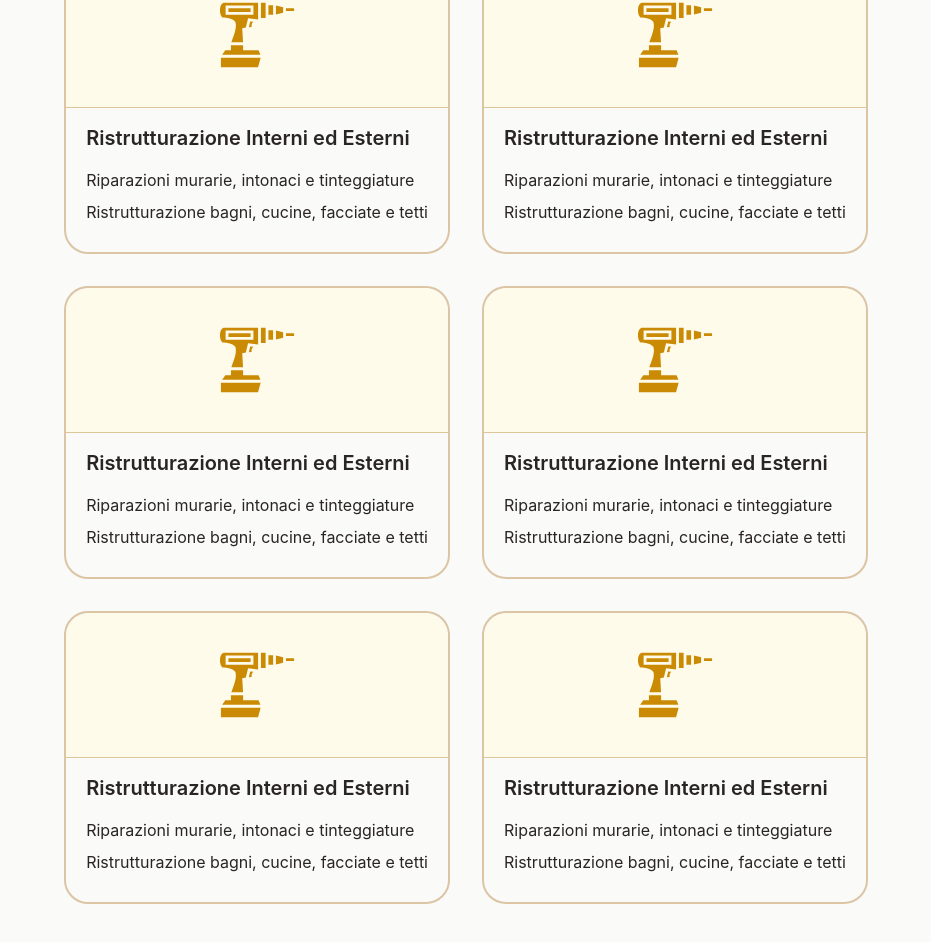
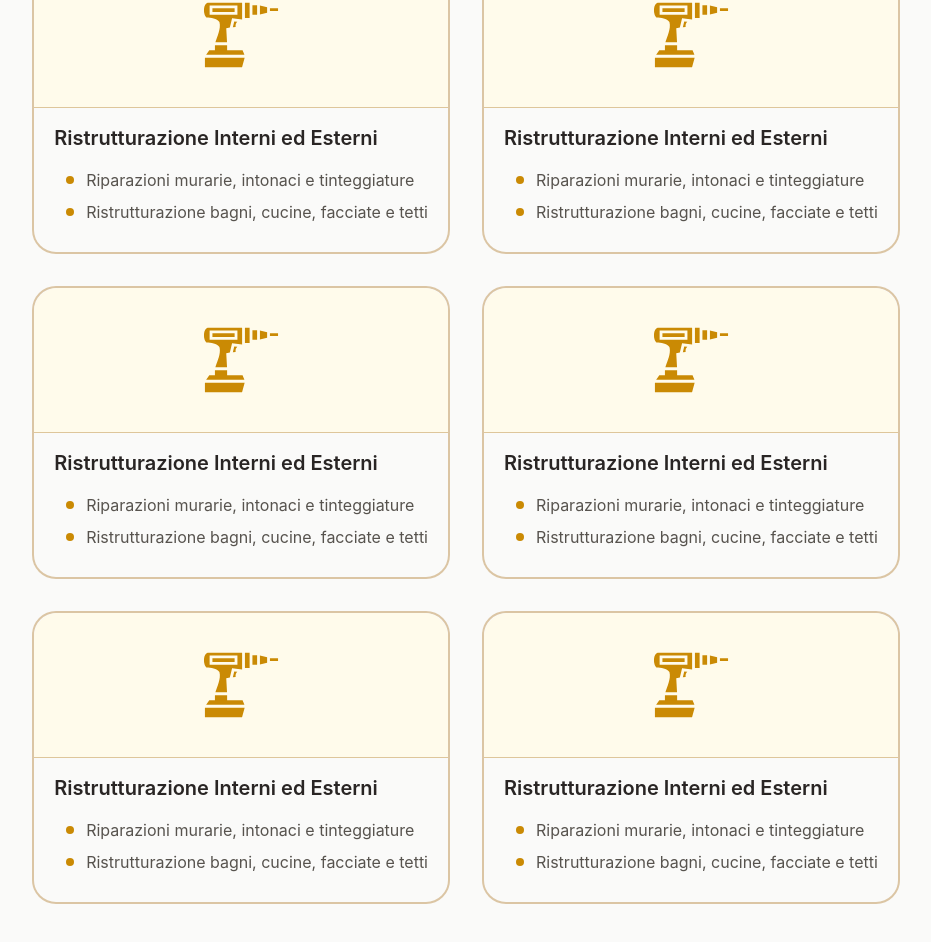
Before and after one commit to emanuelefavero/edil-2-esse, a Next.js app: page / in a window 1280 px wide. Shown: the part 1147-2089 px from the top of the page, without its empty margins (174-1105 px from the left). Built offline with nearby package versions, Linux system fonts and the light colour scheme.

Commit message:
add service card list circle

```diff
--- a/components/ServicesSection.tsx
+++ b/components/ServicesSection.tsx
@@ -51,7 +51,12 @@ function ServiceCard({ item }: { item: IServicesItem }) {
         <h3 className='text-xl font-semibold'>{item.title}</h3>
         <ul className='mt-4 w-full flex flex-col gap-2 items-start text-base'>
           {item.list.map((item, index) => (
-            <li key={index}>{item}</li>
+            <li key={index} className='w-full pl-3 flex items-center'>
+              {/* Add a circle with yellow 700 tailwind color */}
+              <span className='inline-block w-2 h-2 bg-yellow-600 rounded-full mr-3'></span>
+
+              <span className='text-stone-600'>{item}</span>
+            </li>
           ))}
         </ul>
       </div>
```
